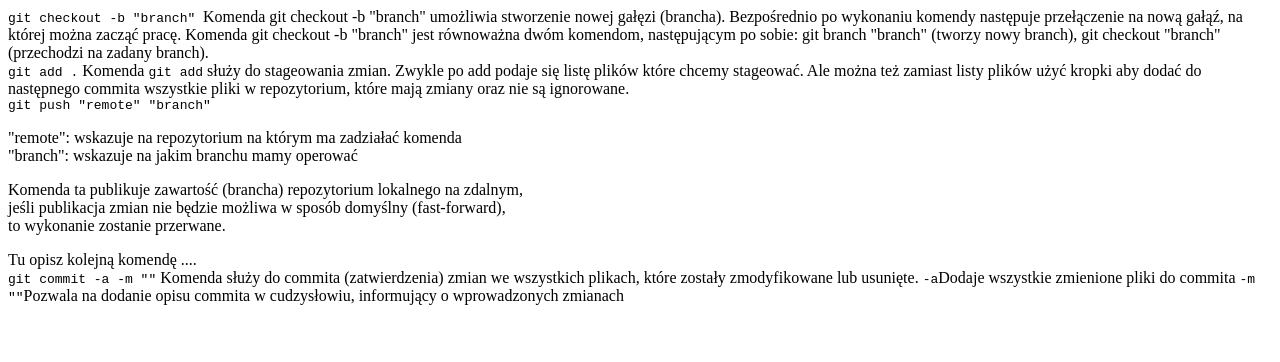
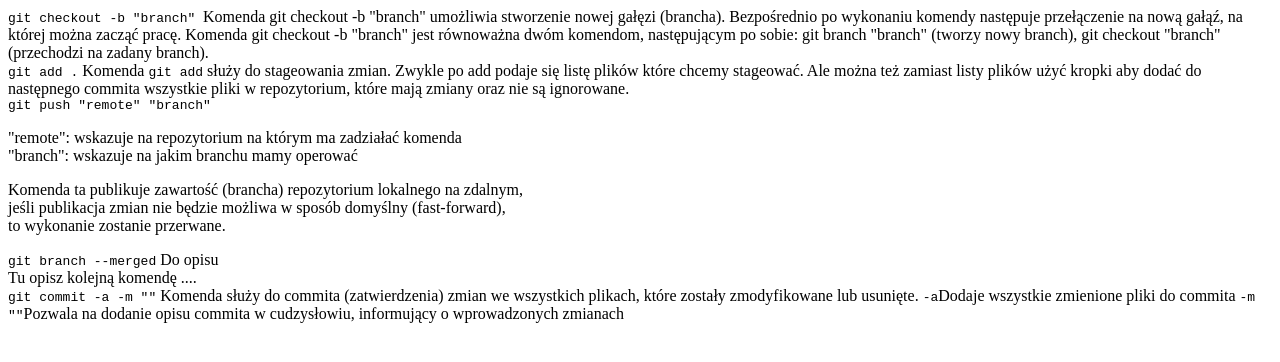
Before and after one commit to mklasa12/DINO202324, a plain HTML site: page index.html in a window 1280 px wide. Drawn offline with Linux system fonts and the light colour scheme.

Commit message:
Update index.html

```diff
--- a/index.html
+++ b/index.html
@@ -25,6 +25,10 @@
         to wykonanie zostanie przerwane.</p>
     </div>
     <div>
+      <code>git branch --merged</code>
+      Do opisu
+    </div>
+    <div>
       Tu opisz kolejną komendę ....
     </div>
     <div>
```
